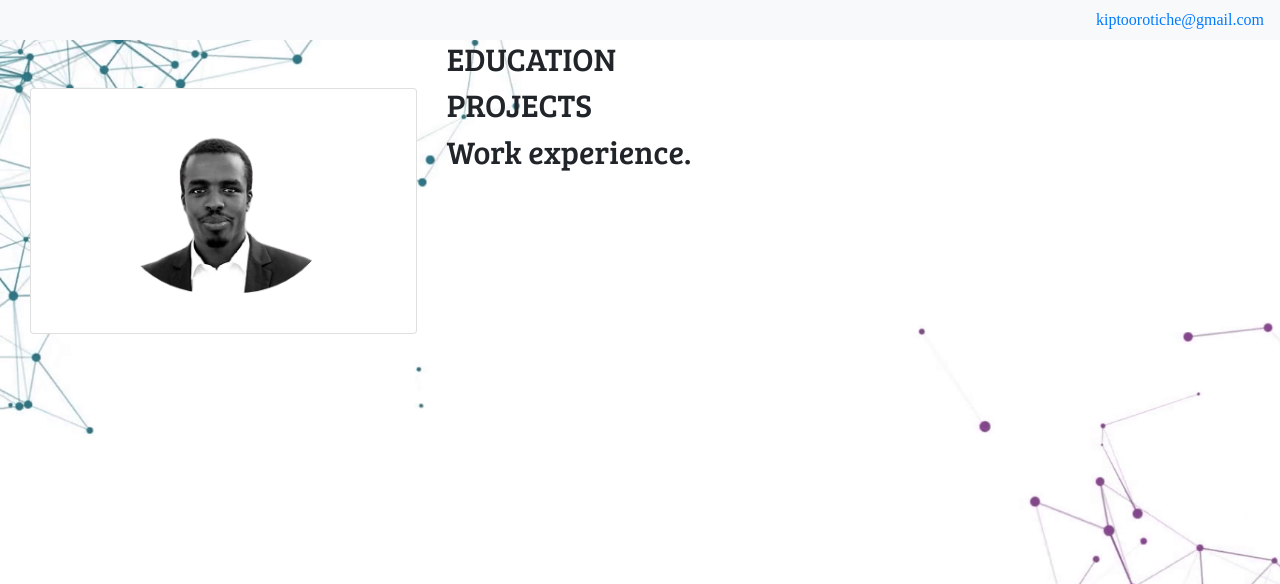
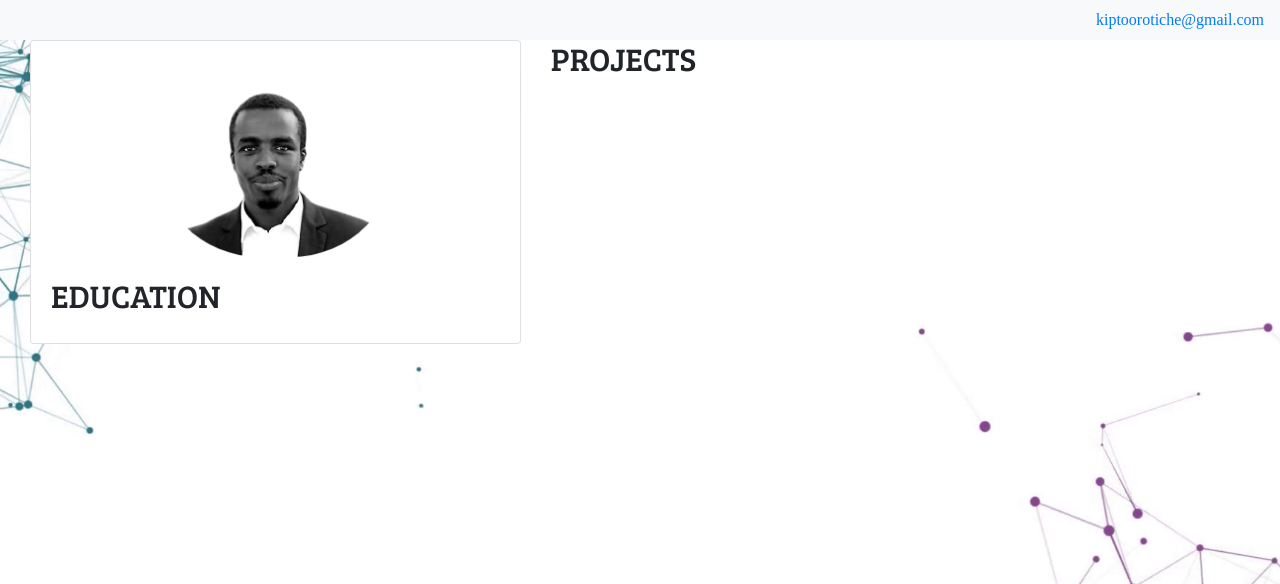
Before and after one commit to kiptoo-rotich/Portfolio_, a Django app: page / in a window 1280 px wide. Shown: the top 584 px of the page. Run offline with Django 3.2, Linux system fonts and the light colour scheme; data that the repository does not hold is empty; some libraries are stand-ins or nearby versions.

Commit message:
Changes the layout

```diff
--- a/projects/templates/main/index.html
+++ b/projects/templates/main/index.html
@@ -1,9 +1,9 @@
 {%extends 'main/base.html'%} {%load bootstrap4%} {%load static%} {%block content%} {{block.super}}
 <div class="container-fluid">
     <div class="row" style="margin-left: 0%;margin-right: 0%;">
-        <div class="col-sm-4 col-md-4 col-lg-4">
-            <div class="card mt-5">
-                <center><img class="img-responsive" src="../../static/images/image (1).png" alt="Image" width="60%" height="60%"></center>
+        <div class="col-sm-5 col-md-5 col-lg-5">
+            <div class="card mt-0">
+                <center><img class="img-responsive" src="../../static/images/image (1).png" alt="Image" width="50%" height="50%"></center>
 
                 <div class="card-body">
                     {%for details in details%}
@@ -34,10 +34,6 @@
                         </p>
                     </div>
                     {%endfor%}
-                </div>
-            </div>
-        </div>
-        <div class="col-sm-8 col-md-8 col-lg-8">
                     <h2>EDUCATION</h2>
                     {%for education in education%}
                     <div class="card" style="border: 0px">
@@ -48,6 +44,10 @@
                         </div>
                     </div>
                     {%endfor%}
+                </div>
+            </div>
+        </div>
+        <div class="col-sm-7 col-md-7 col-lg-7">
             <h2>PROJECTS</h2>
             {%for projects in projects%}
             <div class="card cardproject" style="border: 0px">
@@ -56,9 +56,7 @@
                     <p class="card-text">{{projects.description | truncatechars:200}}<a href="{%url 'project' projects.id%}">more</a></p>
                 </div>
             </div>
-            {%endfor%}
-            <h2>Work experience.</h2>
-            {%for work in work%}
+            {%endfor%} {%for work in work%}
             <div class="card cardproject" style="border: 0px">
                 <div class="card-body" style="border: 1px solid lightgray; border-radius: 5px;margin-bottom: 2px;">
                     <h4 class="card-title">{{work.company}} | {{work.position}} | {{work.date}}</h4>
```
Lines whose indentation alone changed are shown as unchanged.
